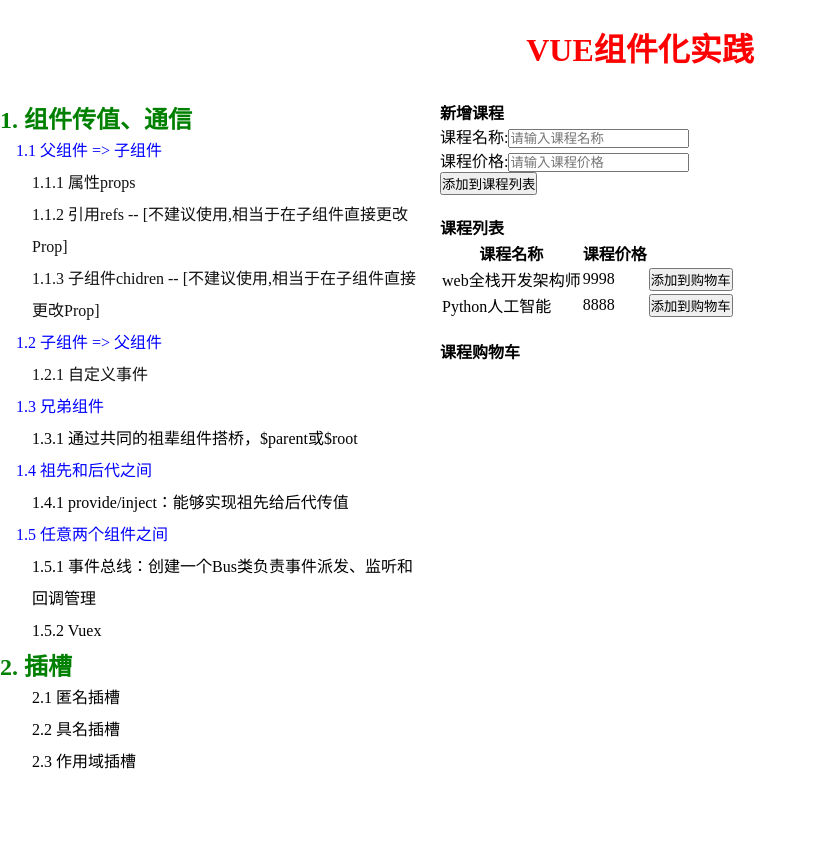
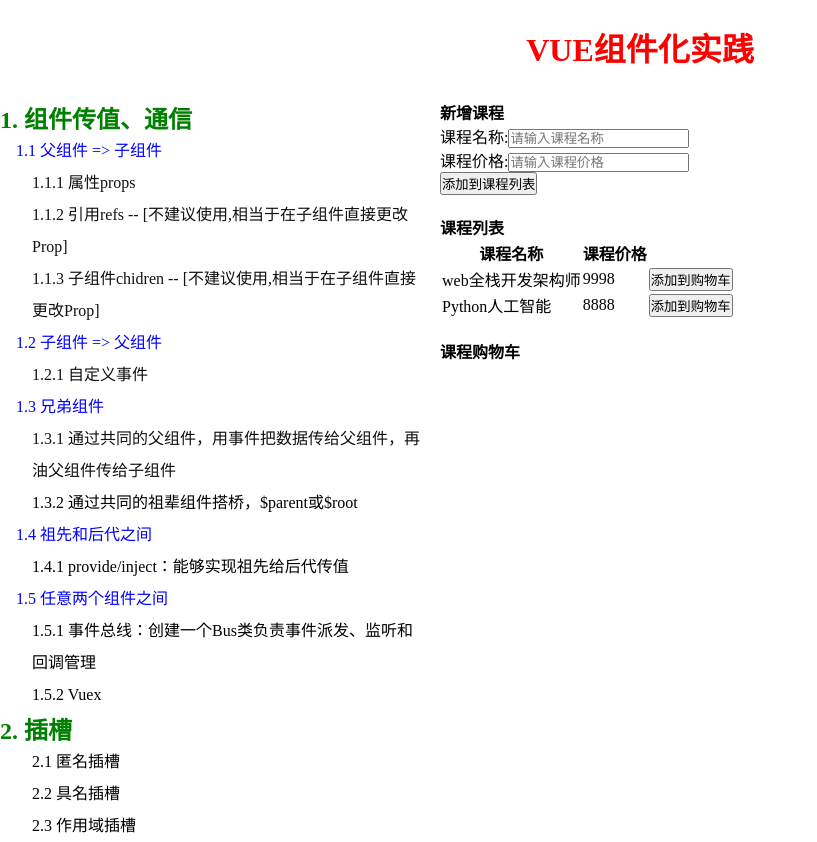
Before and after one commit to borealRoc/full-stack-study, a Vue app in the folder Vue/01component/: page /course in a window 1280 px wide. Shown: the whole page, without its empty margins (0-817 px from the left). Before the commit the page ends 800 px from the top, so only its background shows below. Built offline with nearby package versions, Linux system fonts and the light colour scheme.

Commit message:
兄弟组件通信方式二

```diff
--- a/Vue/01component/src/components/AddCourse.vue
+++ b/Vue/01component/src/components/AddCourse.vue
@@ -15,22 +15,31 @@
 
 <script>
 export default {
-    name: 'AddCourse',
+  name: "AddCourse",
   data() {
     return {
       courseItem: {
-                name: '',
+        name: "",
         price: null
       }
-        }
+    };
   },
   methods: {
     addToLists() {
-            this.$emit('addToLists', this.courseItem)
-            this.courseItem.name = ''
-            this.courseItem.price = ''
+      // 兄弟组件通信方式一：
+      // 通过共同的父组件，用事件把数据传给父组件，再油父组件传给子组件
+      // this.$emit('addToLists', this.courseItem)
+      // 兄弟组件通信方式二：
+      // 通过共同的祖辈组件搭桥，$parent或$root
+      if (this.courseItem.name && this.courseItem.price) {
+        this.$parent.$emit("addToLists", this.courseItem);
+        this.courseItem.name = ""
+        this.courseItem.price = ""
+      } else {
+        alert('请输入完整的课程名称和价格');
       }
-    },
+    }
+  }
 };
 </script>
 
--- a/Vue/01component/src/views/ComPratice.vue
+++ b/Vue/01component/src/views/ComPratice.vue
@@ -17,7 +17,8 @@
           </dl>
           <dl>
             <dt>1.3 兄弟组件</dt>
-            <dd>1.3.1 通过共同的祖辈组件搭桥，$parent或$root</dd>
+            <dd><router-link to="/course">1.3.1 通过共同的父组件，用事件把数据传给父组件，再油父组件传给子组件</router-link></dd>
+            <dd>1.3.2 通过共同的祖辈组件搭桥，$parent或$root</dd>
           </dl>
           <dl>
             <dt>1.4 祖先和后代之间</dt>
--- a/Vue/01component/src/views/Course.vue
+++ b/Vue/01component/src/views/Course.vue
@@ -1,5 +1,6 @@
 <template>
   <div class="course-view">
+    <!-- <AddCourse @addToLists="addToLists" /> -->
     <AddCourse @addToLists="addToLists" />
     <CourseList :courseLists="courseLists" @addToCart="addToCart" />
     <CourseCart
@@ -21,6 +22,9 @@ export default {
     AddCourse,
     CourseList,
     CourseCart
+  },
+  mounted () {
+    this.$on('addToLists', this.addToLists)
   },
   data() {
     return {
```
Lines whose indentation alone changed are shown as unchanged.
